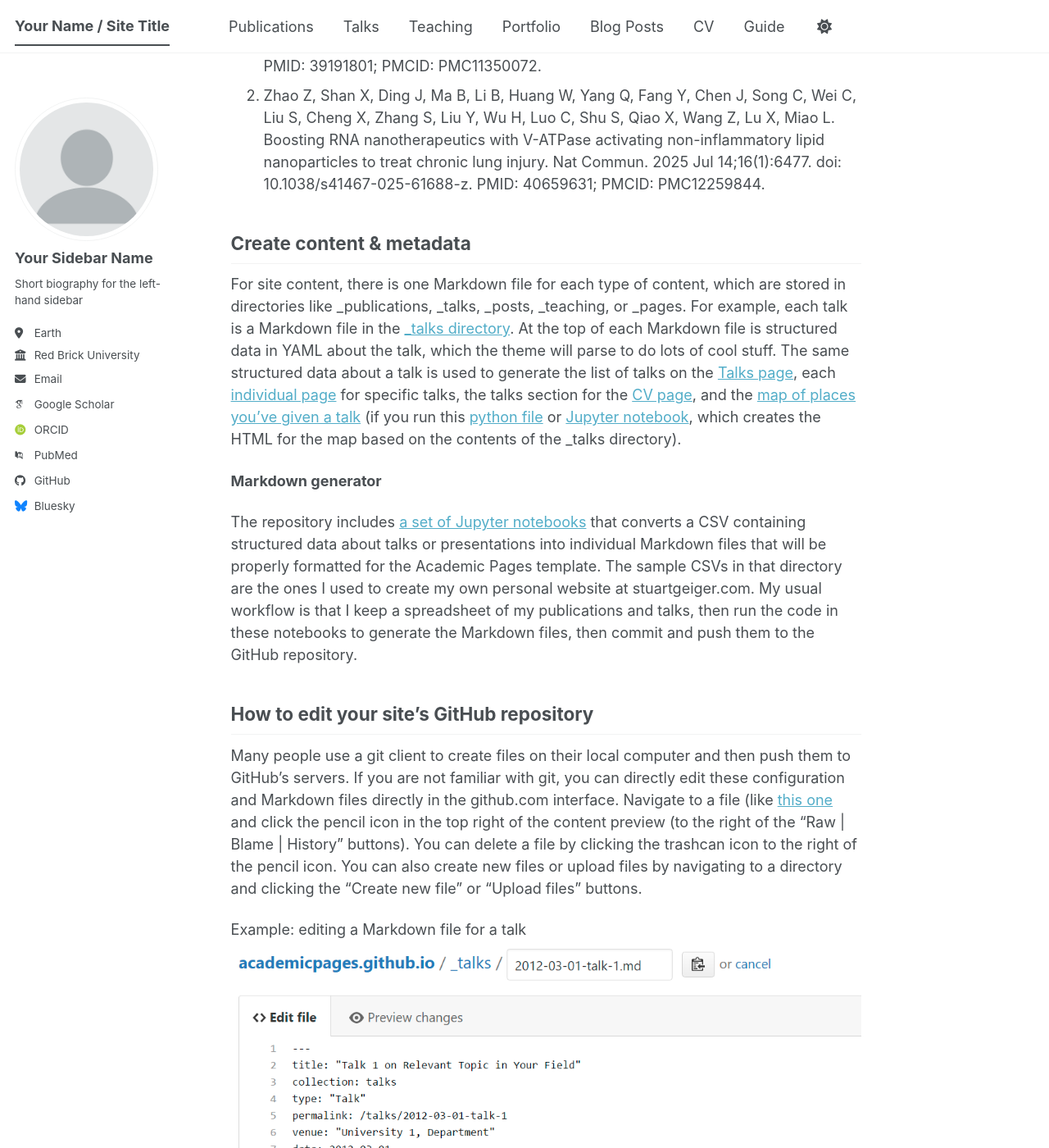
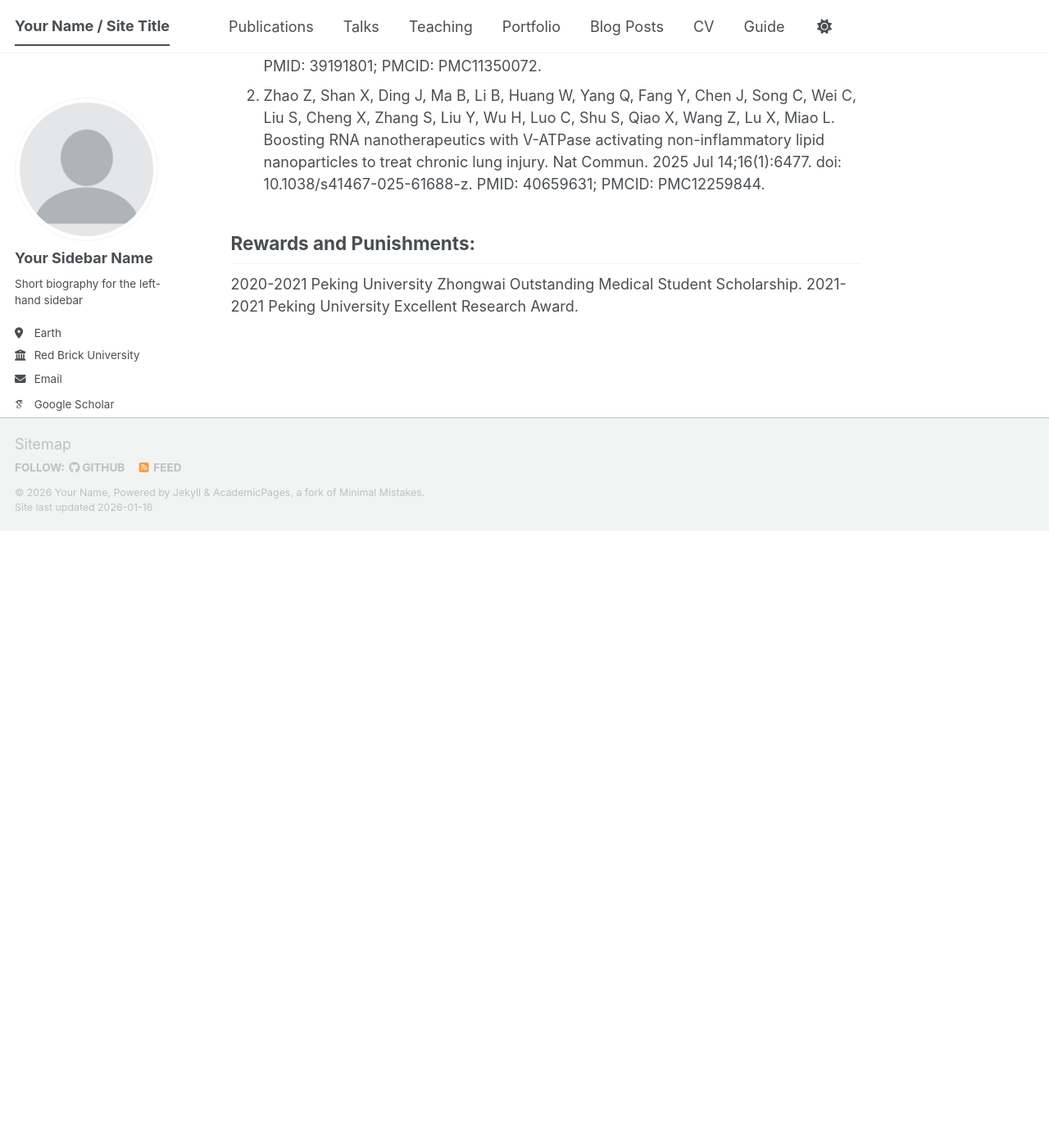
Before and after one commit to Vicwei0625/Vicwei0625.github.io, a Jekyll site: the page built from _pages/about.md, in a window 1280 px wide and 1400 px high, scrolled down 753 px. Shown: the whole window at 82% size. Built offline with Jekyll 4.4.1, drawn with Linux system fonts in a browser that asks for light colours; some web fonts are replaced; a script bundle is joined from its source files by our own code; library files that are not in the unit come from our copies; some of the changed text lies outside the part shown.

Commit message:
Update about.md

```diff
--- a/_pages/about.md
+++ b/_pages/about.md
@@ -11,9 +11,9 @@
 
 Educational Background:
 ======
-2025 to the present, Studied at the Department of Pharmacy, School of Pharmacy, Peking University, Pursuing a doctoral degree
-2023-2025, Studied at the Department of Pharmacy, School of Pharmacy, Peking University, Obtain a Master of Science degree
-2019-2023, Studied Pharmacy at Peking University School of Pharmacy, Obtain a Bachelor of Science degree
+2025 to the present, Studied at the Department of Pharmacy, School of Pharmacy, Peking University, Pursuing a doctoral degree.
+2023-2025, Studied at the Department of Pharmacy, School of Pharmacy, Peking University, Obtain a Master of Science degree.
+2019-2023, Studied Pharmacy at Peking University School of Pharmacy, Obtain a Bachelor of Science degree.
 
 Research Areas:
 ======
@@ -26,22 +26,7 @@
 1. Shan X, Zhao Z, Lai P, Liu Y, Li B, Ke Y, Jiang H, Zhou Y, Li W, Wang Q, Qin P, Xue Y, Zhang Z, Wei C, Ma B, Liu W, Luo C, Lu X, Lin J, Shu L, Jie Y, Xian X, Delcassian D, Ge Y, Miao L. RNA nanotherapeutics with fibrosis overexpression and retention for MASH treatment. Nat Commun. 2024 Aug 27;15(1):7263. doi: 10.1038/s41467-024-51571-8. PMID: 39191801; PMCID: PMC11350072.
 2. Zhao Z, Shan X, Ding J, Ma B, Li B, Huang W, Yang Q, Fang Y, Chen J, Song C, Wei C, Liu S, Cheng X, Zhang S, Liu Y, Wu H, Luo C, Shu S, Qiao X, Wang Z, Lu X, Miao L. Boosting RNA nanotherapeutics with V-ATPase activating non-inflammatory lipid nanoparticles to treat chronic lung injury. Nat Commun. 2025 Jul 14;16(1):6477. doi: 10.1038/s41467-025-61688-z. PMID: 40659631; PMCID: PMC12259844.
 
-Create content & metadata
+Rewards and Punishments:
 ------
-For site content, there is one Markdown file for each type of content, which are stored in directories like _publications, _talks, _posts, _teaching, or _pages. For example, each talk is a Markdown file in the [_talks directory](https://github.com/academicpages/academicpages.github.io/tree/master/_talks). At the top of each Markdown file is structured data in YAML about the talk, which the theme will parse to do lots of cool stuff. The same structured data about a talk is used to generate the list of talks on the [Talks page](https://academicpages.github.io/talks), each [individual page](https://academicpages.github.io/talks/2012-03-01-talk-1) for specific talks, the talks section for the [CV page](https://academicpages.github.io/cv), and the [map of places you've given a talk](https://academicpages.github.io/talkmap.html) (if you run this [python file](https://github.com/academicpages/academicpages.github.io/blob/master/talkmap.py) or [Jupyter notebook](https://github.com/academicpages/academicpages.github.io/blob/master/talkmap.ipynb), which creates the HTML for the map based on the contents of the _talks directory).
-
-**Markdown generator**
-
-The repository includes [a set of Jupyter notebooks](https://github.com/academicpages/academicpages.github.io/tree/master/markdown_generator
-) that converts a CSV containing structured data about talks or presentations into individual Markdown files that will be properly formatted for the Academic Pages template. The sample CSVs in that directory are the ones I used to create my own personal website at stuartgeiger.com. My usual workflow is that I keep a spreadsheet of my publications and talks, then run the code in these notebooks to generate the Markdown files, then commit and push them to the GitHub repository.
-
-How to edit your site's GitHub repository
-------
-Many people use a git client to create files on their local computer and then push them to GitHub's servers. If you are not familiar with git, you can directly edit these configuration and Markdown files directly in the github.com interface. Navigate to a file (like [this one](https://github.com/academicpages/academicpages.github.io/blob/master/_talks/2012-03-01-talk-1.md) and click the pencil icon in the top right of the content preview (to the right of the "Raw | Blame | History" buttons). You can delete a file by clicking the trashcan icon to the right of the pencil icon. You can also create new files or upload files by navigating to a directory and clicking the "Create new file" or "Upload files" buttons.
-
-Example: editing a Markdown file for a talk
-![Editing a Markdown file for a talk](/images/editing-talk.png)
-
-For more info
-------
-More info about configuring Academic Pages can be found in [the guide](https://academicpages.github.io/markdown/), the [growing wiki](https://github.com/academicpages/academicpages.github.io/wiki), and you can always [ask a question on GitHub](https://github.com/academicpages/academicpages.github.io/discussions). The [guides for the Minimal Mistakes theme](https://mmistakes.github.io/minimal-mistakes/docs/configuration/) (which this theme was forked from) might also be helpful.
+2020-2021  Peking University Zhongwai Outstanding Medical Student Scholarship.
+2021-2021  Peking University Excellent Research Award.
```
